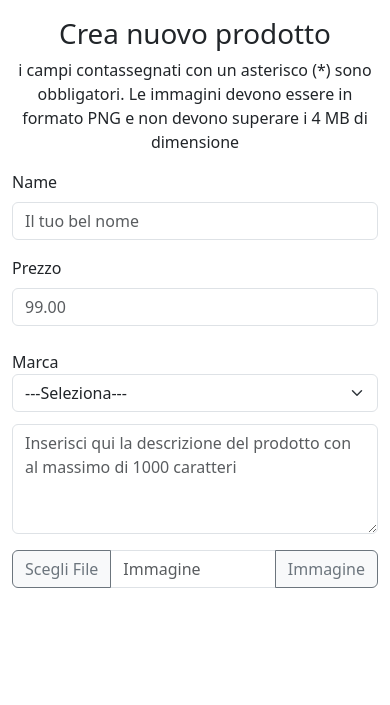
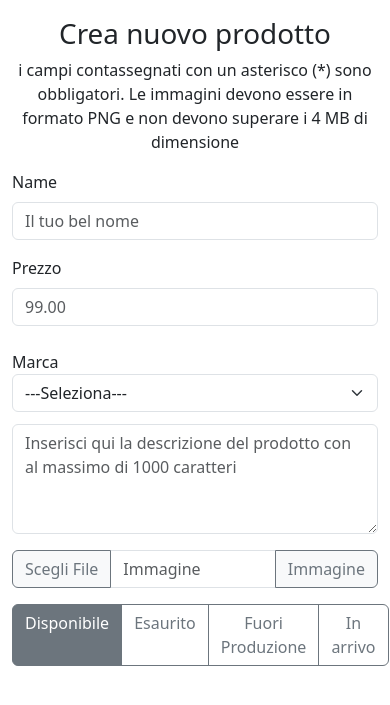
Before and after one commit to eugeniomalavasi/html-css-bootstrap-dashboard, a plain HTML site: page nuovo_prodotto.html in a window 390 px wide. Shown: the part 63-768 px from the top of the page. Drawn offline with nearby package versions, Linux system fonts and the light colour scheme.

Commit message:
feat: form updated but not finished and still need to make them responsive

```diff
--- a/nuovo_prodotto.html
+++ b/nuovo_prodotto.html
@@ -116,6 +116,7 @@
 
       <!-- Main -->
       <main class="col-md-8 col-lg-9">
+        <div class="conta">
           <div class="text-center mt-4">
             <h1>Crea nuovo prodotto</h1>
             <p>i campi contassegnati con un asterisco (*) sono obbligatori. Le immagini devono essere in formato PNG e non
@@ -151,6 +152,21 @@
             <input type="text" class="form-control" placeholder="Immagine" id="immagine">
             <button class="btn btn-outline-secondary bg-light" type="button">Immagine</button>
           </div>
+          <!-- item status radio group button -->
+          <div class="btn-group" role="group" aria-label="Basic radio toggle button group">
+            <input type="radio" class="btn-check" name="btnradio" id="btnradio1" autocomplete="off" checked>
+            <label class="btn btn-outline-secondary" for="btnradio1">Disponibile</label>
+
+            <input type="radio" class="btn-check" name="btnradio" id="btnradio2" autocomplete="off">
+            <label class="btn btn-outline-secondary" for="btnradio2">Esaurito</label>
+
+            <input type="radio" class="btn-check" name="btnradio" id="btnradio3" autocomplete="off">
+            <label class="btn btn-outline-secondary" for="btnradio3">Fuori Produzione</label>
+
+            <input type="radio" class="btn-check" name="btnradio" id="btnradio3" autocomplete="off">
+            <label class="btn btn-outline-secondary" for="btnradio3">In arrivo</label>
+          </div>
+        </div>
       </main>
       <!-- /Main -->
     </div>
```
Lines whose indentation alone changed are shown as unchanged.
